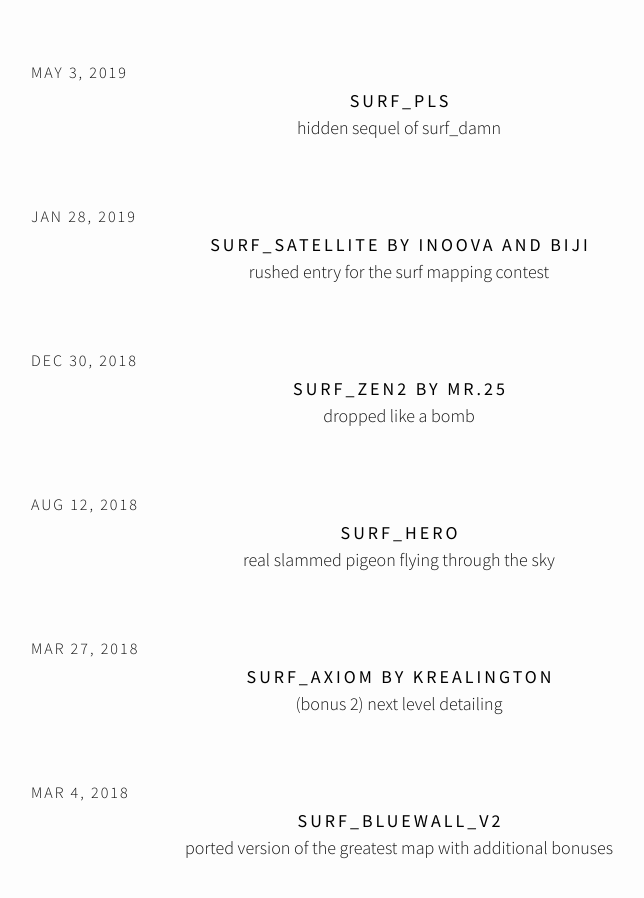
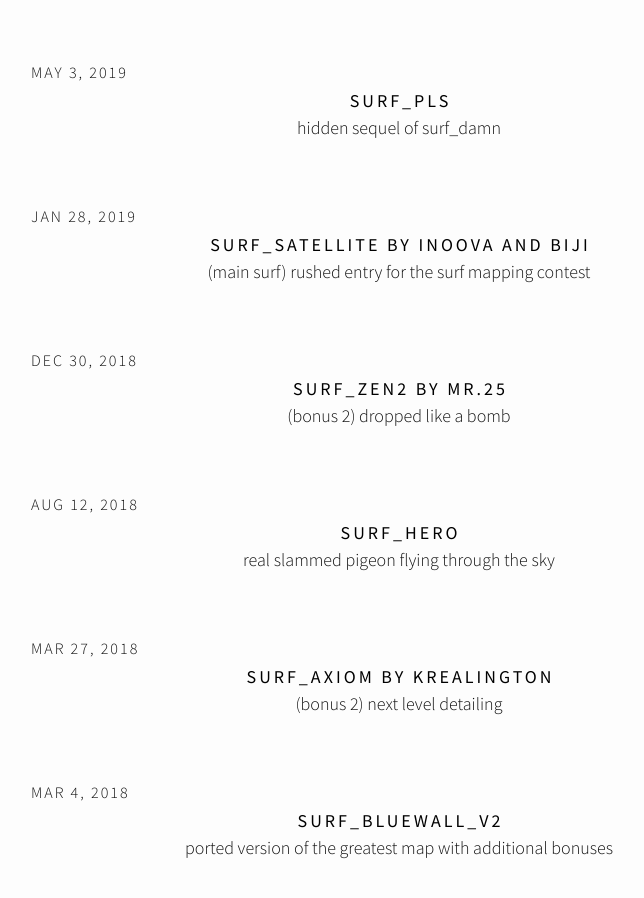
Before and after one commit to biji1/biji1.github.io, a Jekyll site: the page built from mapping.md, in a window 1280 px wide and 900 px high, scrolled down 332 px. Shown: the whole window, without its empty margins (241-885 px from the left). Built offline with Jekyll 4.4.1, drawn with Linux system fonts in a browser that asks for light colours; nearby versions of some CDN libraries.

Commit message:
updated descriptions

```diff
--- a/_posts/2018-12-30-surf_zen2.markdown
+++ b/_posts/2018-12-30-surf_zen2.markdown
@@ -3,7 +3,7 @@ layout: post
 title:  "surf_zen2 by mr.25"
 date:   2018-12-30 13:37:00 +0000
 categories: mapping
-description: dropped like a bomb
+description: (bonus 2) dropped like a bomb
 ---
 
 {% include youtubePlayer.html id="t0KSVKKhL9I" %}
--- a/_posts/2019-01-28-surf_satellite.markdown
+++ b/_posts/2019-01-28-surf_satellite.markdown
@@ -3,7 +3,7 @@ layout: post
 title:  "surf_satellite by iNooVa and biji"
 date:   2019-01-28 13:37:00 +0000
 categories: mapping
-description: rushed entry for the surf mapping contest
+description: (main surf) rushed entry for the surf mapping contest
 ---
 
 {% include youtubePlayer.html id="1vVMM08eWW4" %}
```
